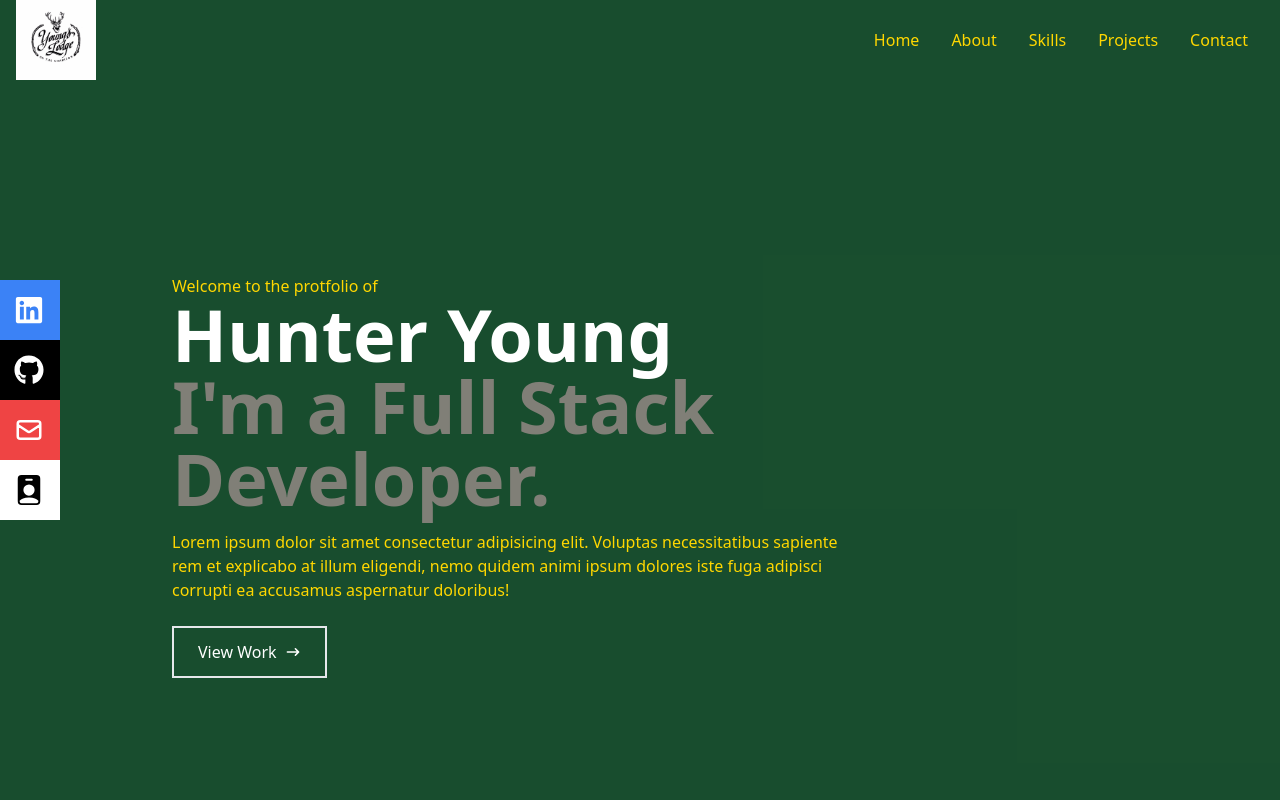
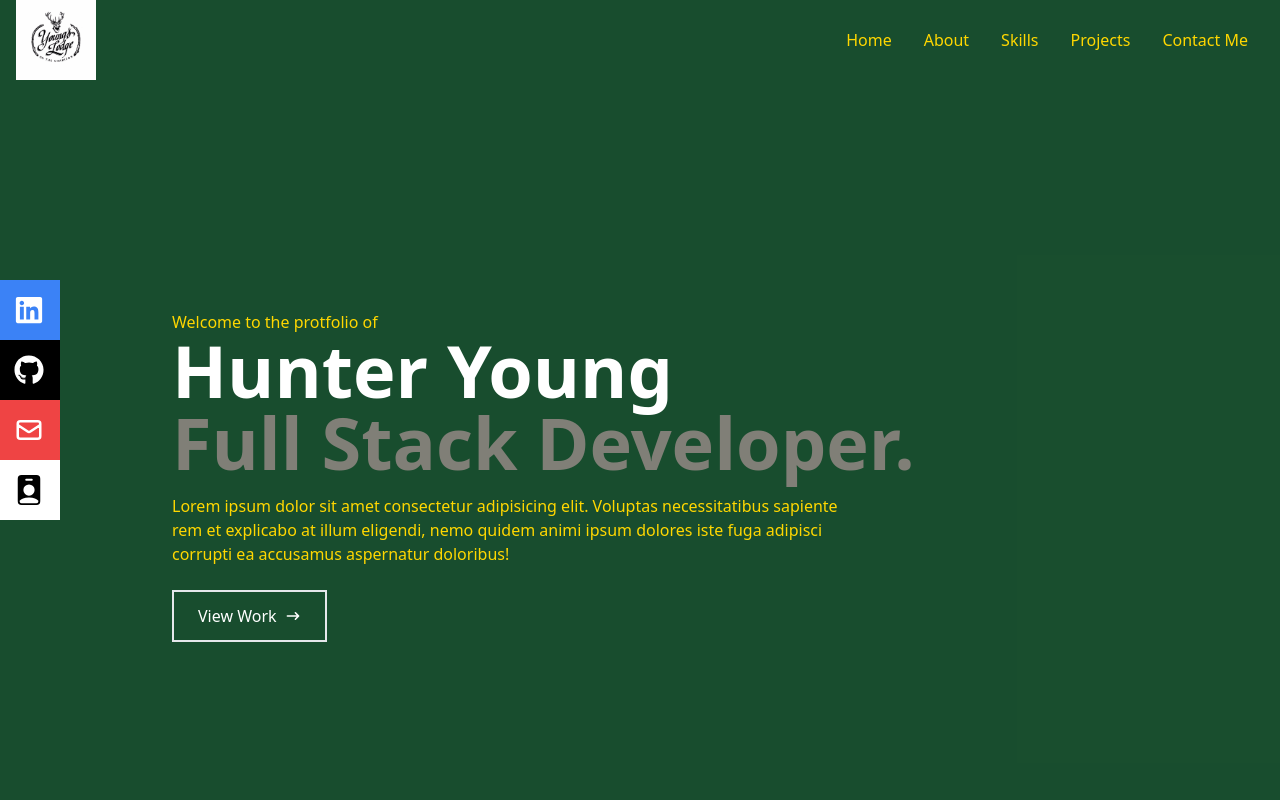
Before and after one commit to hdyoung21/Portfolio, a React (Create React App) app: page / in a window 1280 px wide. Shown: the top 800 px of the page. Built offline with nearby package versions, Linux system fonts and the light colour scheme.

Commit message:
dropdown

```diff
--- a/src/components/Home.jsx
+++ b/src/components/Home.jsx
@@ -9,7 +9,7 @@ function Home() {
             <div className='max-w-[1000px] mx-auto px-8 flex flex-col justify-center h-full'>
                 <p className='text-[#ffd700]'>Welcome to the protfolio of</p>
                 <h1 className='text-white font-bold text-4xl sm:text-7xl'>Hunter Young</h1>
-                <h2 className='text-[#807f77] font-bold text-3xl sm:text-7xl'>I'm a Full Stack Developer.</h2>
+                <h2 className='text-[#807f77] font-bold text-3xl sm:text-7xl'>Full Stack Developer.</h2>
                 <p className='text-[#ffd700] py-4 max-w-[700px]'>Lorem ipsum dolor sit amet consectetur adipisicing elit. Voluptas necessitatibus sapiente rem et explicabo at illum eligendi, nemo quidem animi ipsum dolores iste fuga adipisci corrupti ea accusamus aspernatur doloribus!</p>
                 <div>
                     <button className='text-white border-2 px-6 py-3 my-2 flex items-center hover:bg-black'>View Work <HiArrowNarrowRight className='ml-2'/></button>
--- a/src/components/Navbar.jsx
+++ b/src/components/Navbar.jsx
@@ -18,13 +18,29 @@ const Navbar = () => {
             <ul className='hidden md:flex text-[#ffd700]'>
                 <li>
                     <Link to="home" smooth={true} duration={500}>
-                    Home
+                        Home
                     </Link>
                 </li>
-                <li>About</li>
-                <li>Skills</li>
-                <li>Projects</li>
-                <li>Contact</li>
+                <li>
+                    <Link to="about" smooth={true} duration={500}>
+                        About
+                    </Link>
+                </li>
+                <li>
+                    <Link to="skills" smooth={true} duration={500}>
+                        Skills
+                    </Link>
+                </li>
+                <li>
+                    <Link to="work" smooth={true} duration={500}>
+                        Projects
+                    </Link>
+                </li>
+                <li>
+                    <Link to="contact" smooth={true} duration={500}>
+                        Contact Me
+                    </Link>
+                </li>
             </ul>
 
             {/* burger */}
@@ -33,11 +49,28 @@ const Navbar = () => {
             </div>
             {/* mobile menu */}
             <ul className={!nav ? 'hidden' : 'absolute top-0 left-0 w-full h-screen bg-[#154b2bfb] flex flex-col justify-center items-center'}>
-                <li className='py-6 text-4xl'>Home</li>
-                <li className='py-6 text-4xl'>About</li>
-                <li className='py-6 text-4xl'>Skills</li>
-                <li className='py-6 text-4xl'>Projects</li>
-                <li className='py-6 text-4xl'>Contact</li>
+                <li className='py-6 text-4xl'>
+                    <Link to="home" smooth={true} duration={500}>
+                        Home
+                    </Link>
+                </li>
+                <li className='py-6 text-4xl'>
+                    <Link to="about" smooth={true} duration={500}>
+                        About
+                    </Link></li>
+                <li className='py-6 text-4xl'>
+                    <Link to="skills" smooth={true} duration={500}>
+                        Skills
+                    </Link></li>
+                <li className='py-6 text-4xl'>
+                    <Link to="work" smooth={true} duration={500}>
+                        Projects
+                    </Link></li>
+                <li className='py-6 text-4xl'>
+                    <Link to="contact" smooth={true} duration={500}>
+                        Contact Me
+                    </Link>
+                </li>
             </ul>
 
             {/* social icons */}
```
